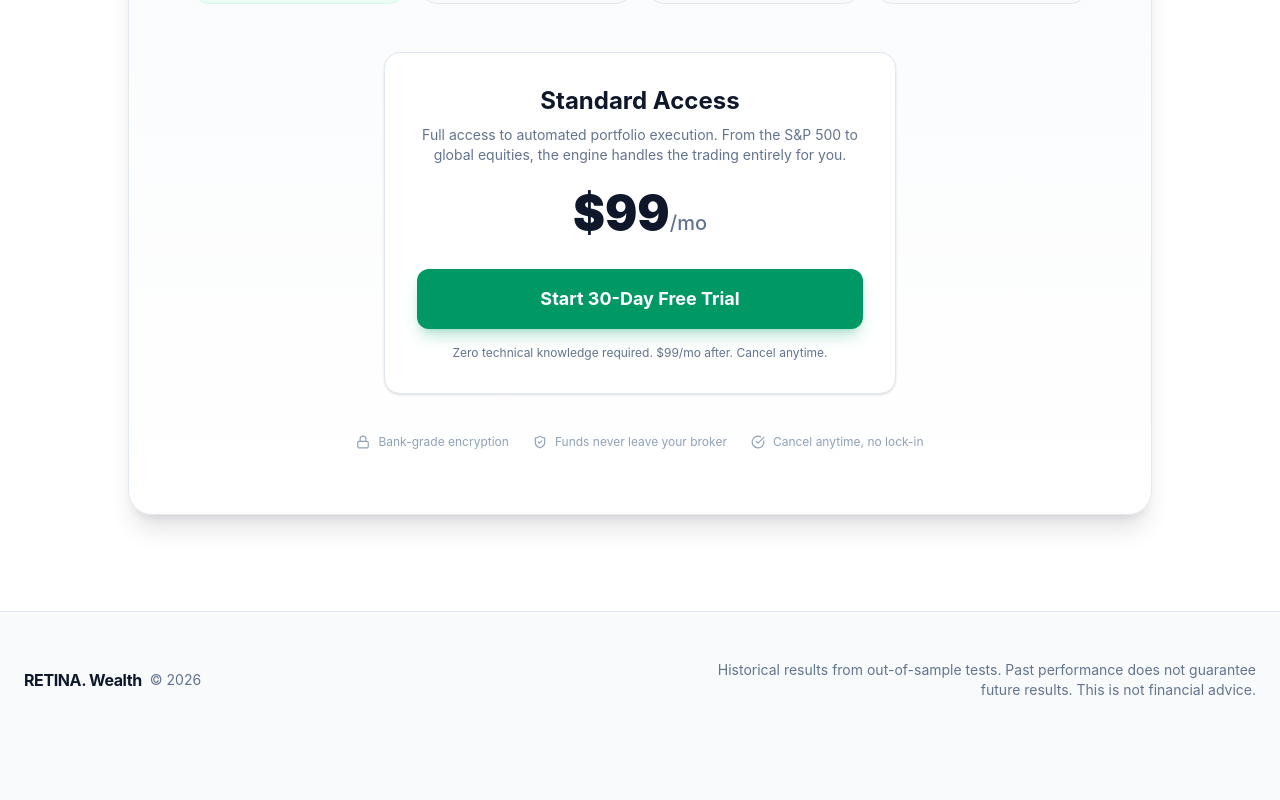
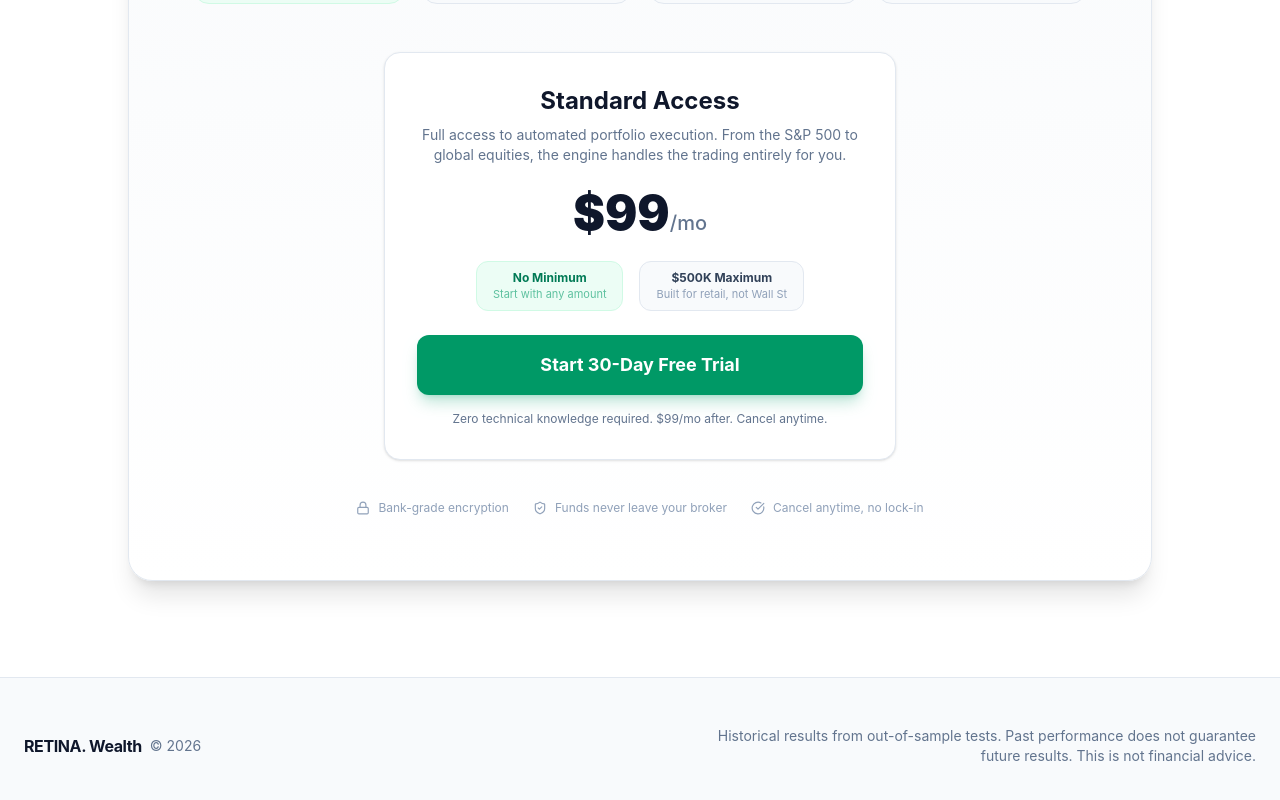
Before and after one commit to selsarraj-create/retinawealth, a Next.js app: page / in a window 1280 px wide. Shown: the part 4074-4874 px from the top of the page. Before the commit the page ends 4822 px from the top, so only its background shows below. Built offline with nearby package versions, Linux system fonts and the light colour scheme.

Commit message:
feat: add no-minimum, $500K-max investment limits - retail first positioning

```diff
--- a/src/app/(marketing)/page.tsx
+++ b/src/app/(marketing)/page.tsx
@@ -204,7 +204,19 @@ export default function MarketingPage() {
              <div className="bg-white border border-slate-200 p-8 rounded-2xl max-w-lg mx-auto shadow-sm">
                  <h3 className="text-2xl font-bold text-slate-900 mb-2">Standard Access</h3>
                  <p className="text-slate-500 mb-6 text-sm">Full access to automated portfolio execution. From the S&P 500 to global equities, the engine handles the trading entirely for you.</p>
-                 <div className="text-5xl font-black text-slate-900 mb-8">$99<span className="text-xl text-slate-500 font-medium">/mo</span></div>
+                 <div className="text-5xl font-black text-slate-900 mb-6">$99<span className="text-xl text-slate-500 font-medium">/mo</span></div>
+
+                 {/* Investment limits */}
+                 <div className="flex justify-center gap-4 mb-6">
+                   <div className="px-4 py-2 rounded-xl bg-emerald-50 border border-emerald-100">
+                     <div className="text-xs font-bold text-emerald-700">No Minimum</div>
+                     <div className="text-[11px] text-emerald-600/60">Start with any amount</div>
+                   </div>
+                   <div className="px-4 py-2 rounded-xl bg-slate-50 border border-slate-200">
+                     <div className="text-xs font-bold text-slate-700">$500K Maximum</div>
+                     <div className="text-[11px] text-slate-400">Built for retail, not Wall St</div>
+                   </div>
+                 </div>
 
                  <Link href="/signup" className="block w-full py-4 text-center rounded-xl bg-emerald-600 hover:bg-emerald-700 text-white font-bold text-lg transition-all shadow-lg shadow-emerald-600/25 hover:shadow-emerald-600/40">
                      Start 30-Day Free Trial
```
